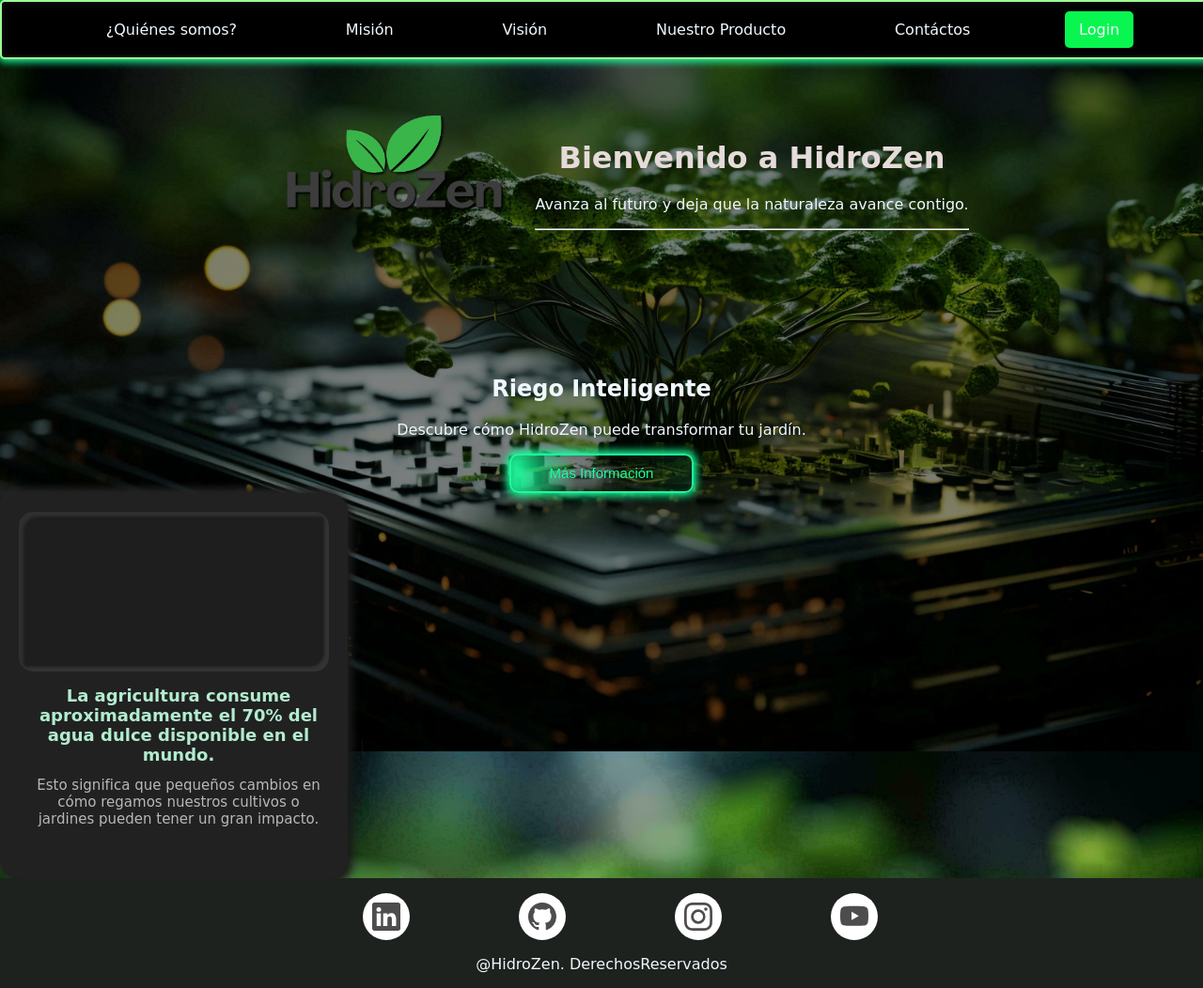
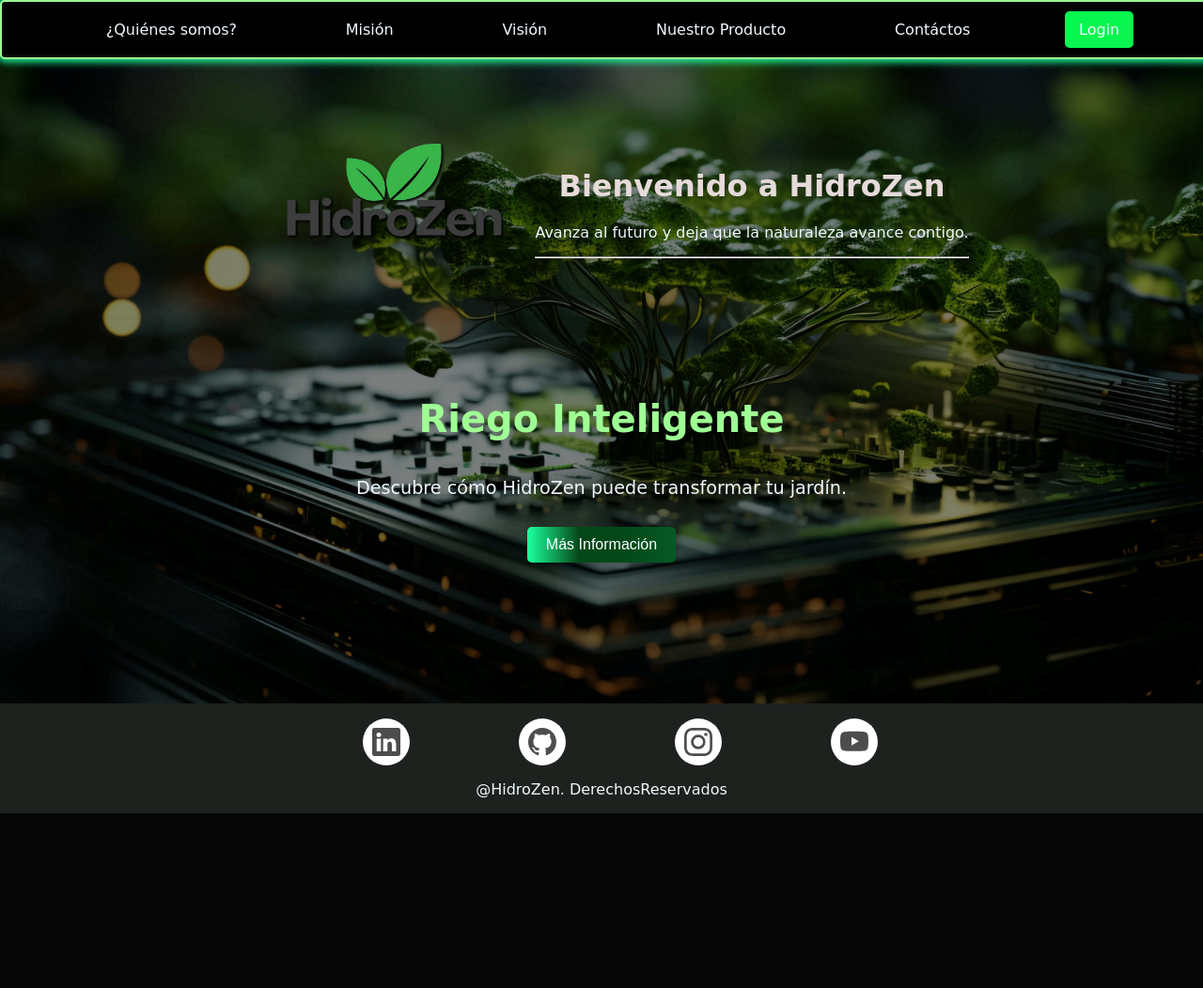
Before and after one commit to Cristian97Carpeta/P-gina-Web-Hidrozen-Django, a Django app: page / in a window 1280 px wide. Shown: the whole page at 94% size. After the commit the page ends 866 px from the top, so only its background shows below. Run offline with Django 5.2, Linux system fonts and the light colour scheme.

Commit message:
actualizacion

```diff
--- a/AppHidroZen/static/css/styles.css
+++ b/AppHidroZen/static/css/styles.css
@@ -29,6 +29,50 @@ body::before {
 main {
     flex-grow: 1; /* Permite que el contenido crezca y empuje el footer hacia abajo */
 }
+
+.hero {
+    display: flex;
+    flex-direction: column;
+    align-items: center;
+    justify-content: center;
+    padding: 50px; /* Espaciado interno */
+    margin-bottom: 100px; /* Separación del footer */
+    margin-top: -100px;
+
+    border-radius: 10px;
+    box-shadow: 0 4px 8px rgba(0, 0, 0, 0.2);
+    color: #f0f8ff;
+    text-align: center;
+}
+
+.hero h2 {
+    font-size: 2.5rem;
+    margin-bottom: 20px; /* Separación entre el título y el párrafo */
+    color: #9FFF94;
+}
+
+.hero p {
+    font-size: 1.2rem;
+    margin-bottom: 30px; /* Separación entre el párrafo y el botón */
+}
+
+.hero button {
+    font-size: 1rem;
+    padding: 10px 20px;
+    border-radius: 5px;
+    border: none;
+    background-color: #044718;
+    color: white;
+    cursor: pointer;
+    box-shadow: 0 4px 6px rgba(0, 0, 0, 0.2);
+    transition: background-color 0.3s ease;
+}
+
+.hero button:hover {
+    background-color: #06d347;
+    box-shadow: 0 4px 8px rgba(0, 0, 0, 0.4);
+}
+
 
 
 
@@ -102,8 +146,10 @@ img {
     display: flex;
     align-items: center;
     justify-content: center;
-    padding: 20px;
+    padding: 50px;
+    margin-top: 0px; /* Ajusta este valor según la altura deseada */
 }
+
 
 button {
     --green: #1BFD9C;
@@ -217,6 +263,7 @@ button:hover {
     border-radius: 10px;
     color: #f0f8ff;
 }
+
 
 .close {
     color: #aaa;
--- a/AppHidroZen/templates/AppHidroZen/base.html
+++ b/AppHidroZen/templates/AppHidroZen/base.html
@@ -7,7 +7,6 @@
 
     <link rel="stylesheet" href="{% static 'css/styles.css' %}">
     <link rel="stylesheet" href="{% static 'css/login.css' %}">
-    <link rel="stylesheet" href="{% static 'css/home.css' %}">
 
     <script src="{% static 'js/script.js' %}"></script>
 
--- a/AppHidroZen/templates/AppHidroZen/home.html
+++ b/AppHidroZen/templates/AppHidroZen/home.html
@@ -26,14 +26,6 @@
 </section>
 </main>
 
-<div class="card">
-    <div class="card-image"></div>
-    <p class="card-title">La agricultura consume aproximadamente el 70% del agua dulce disponible en el mundo.</p>
-    <p class="card-body">
-        Esto significa que pequeños cambios en cómo regamos nuestros cultivos o jardines pueden tener un gran impacto.
-    </p>
-
-</div>
 
 
 
--- a/AppHidroZen/templates/AppHidroZen/login.html
+++ b/AppHidroZen/templates/AppHidroZen/login.html
@@ -17,7 +17,10 @@
         <label class="label" for="password">Contraseña</label>
         <input type="password" id="password" name="password">
     </span>
-    <button type="submit" class="submit">Ingresar</button>
+    <a href="{% url 'inicio' %}">
+        <button class="submit" type="button">Ingresar</button>
+    </a>
+
 
     <!-- Sección que no aparece -->
     <p class="signup-text">
```
Also changed, not shown: AppHidroZen/admin.py (+0 -14 lines), AppHidroZen/migrations/0001_initial.py, AppHidroZen/models.py (line endings or trailing spaces), AppHidroZen/static/img/fondo.jpg (deleted), AppHidroZen/templates/AppHidroZen/registro.html (line endings or trailing spaces), HidroZen/settings.py (line endings or trailing spaces), README.md (added).
